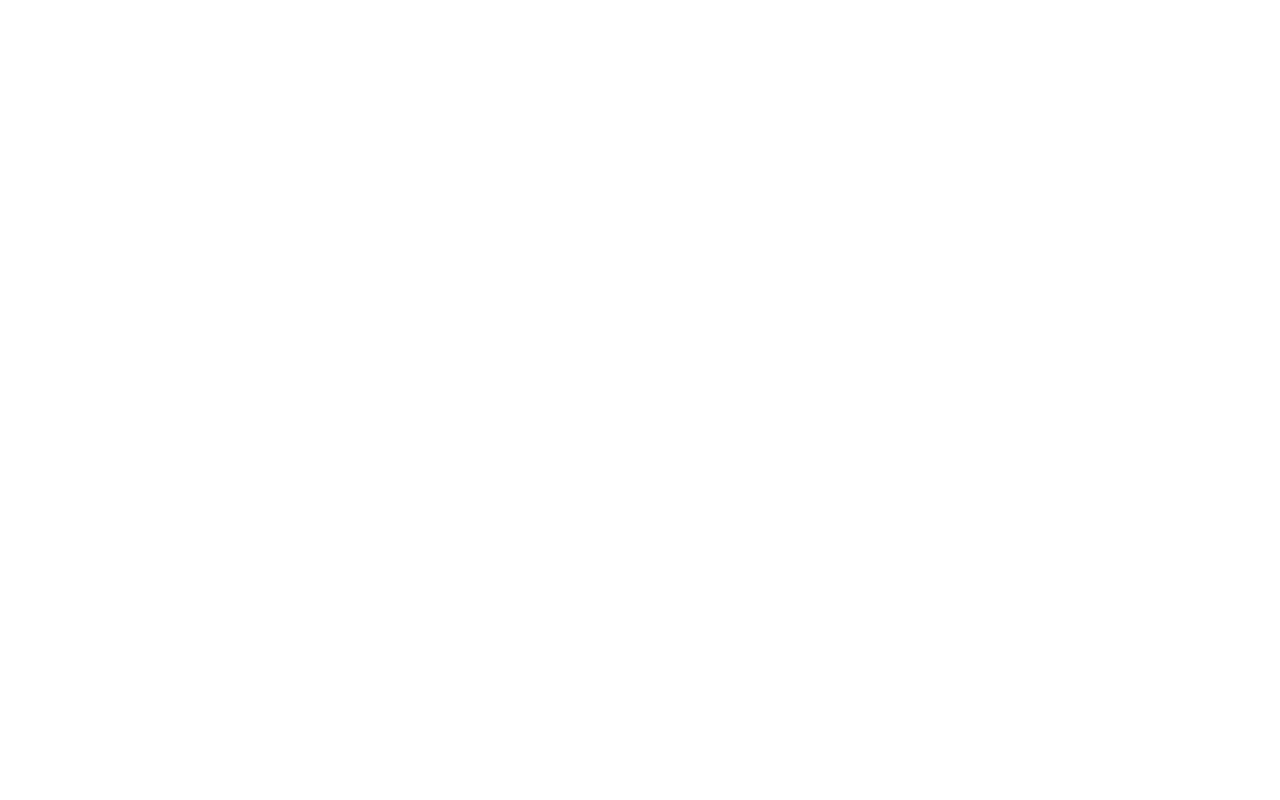
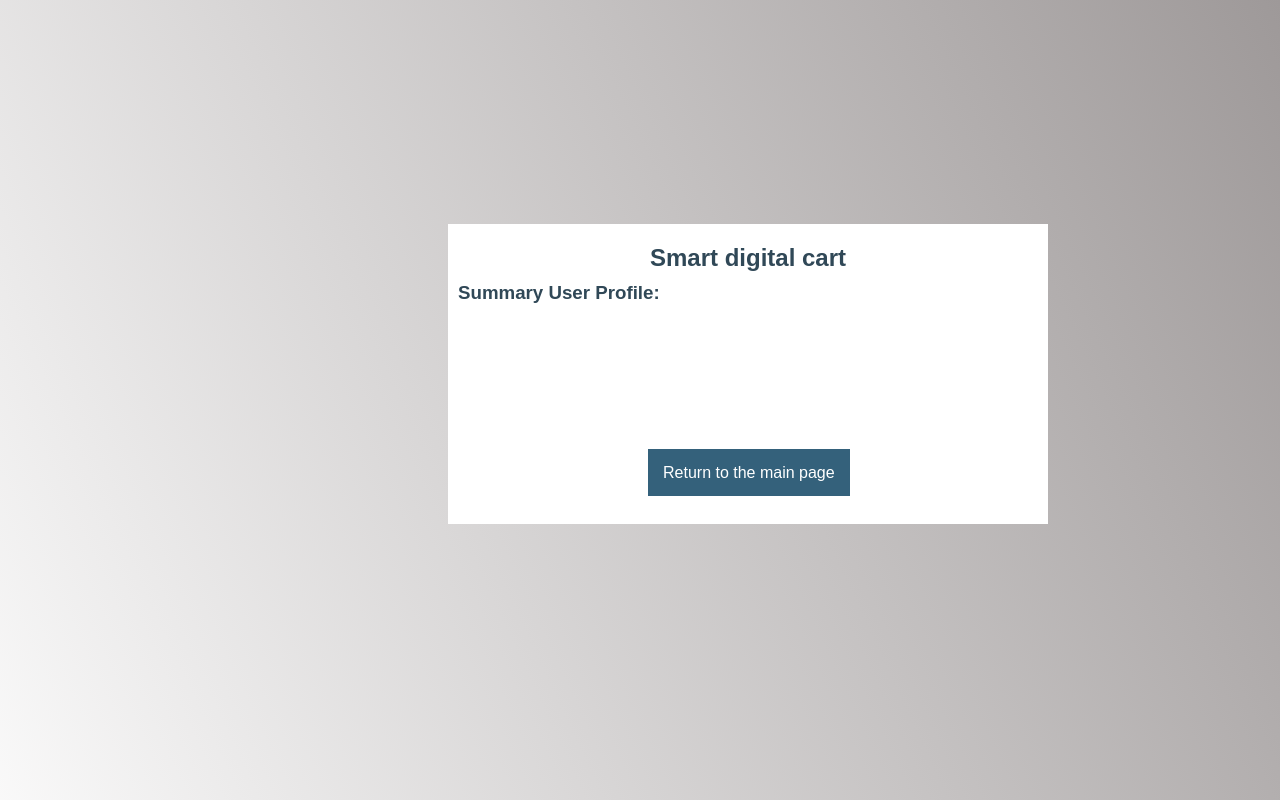
Before and after one commit to nazanin1221/Smart-digital-cart, a plain HTML site: page result.html in a window 1280 px wide. Shown: the top 800 px of the page. Drawn offline with Linux system fonts and the light colour scheme.

Commit message:
I finished styling the results page

```diff
--- a/index.css
+++ b/index.css
@@ -85,3 +85,32 @@ img{
     margin-top: 20px;
     border-radius:10px;
 }
+/* result page*/
+.result-container{
+    margin-left:28rem;
+    margin-top: 14rem;
+    padding: 10px;
+    width:600px;
+    height: 300px;
+    background-color: #fff;
+}
+
+.result-container h2{
+    text-align: center;
+    color: #304857;
+    margin-top:10px;
+}
+.result-container h3{
+     color: #304857;
+    margin-top:10px;
+}
+.result-container .btn a{
+  width:120px;
+  padding:15px;
+  background-color: #34617B;
+  color:#fff;
+}
+.result-container .btn{
+    margin-top: 160px;
+    margin-left: 190px;
+}
--- a/result.html
+++ b/result.html
@@ -0,0 +1,25 @@
+<!DOCTYPE html>
+<html lang="en">
+<head>
+    <meta charset="UTF-8">
+    <meta name="viewport" content="width=device-width, initial-scale=1.0">
+    <link rel="stylesheet" href="./index.css">
+    <title> Result</title>
+
+</head>
+<body>
+     <div class="result-container">
+        <h2>Smart digital cart</h2>
+
+        <div id="results">
+            <h3>Summary User Profile:</h3>
+            <div id="summary-card">
+                <p id="summary"></p>
+            </div>
+            <div class="btn">
+            <a href="index.html"> Return to the main page</a>
+            </div>
+        </div>
+    </div>
+</body>
+</html>
```
